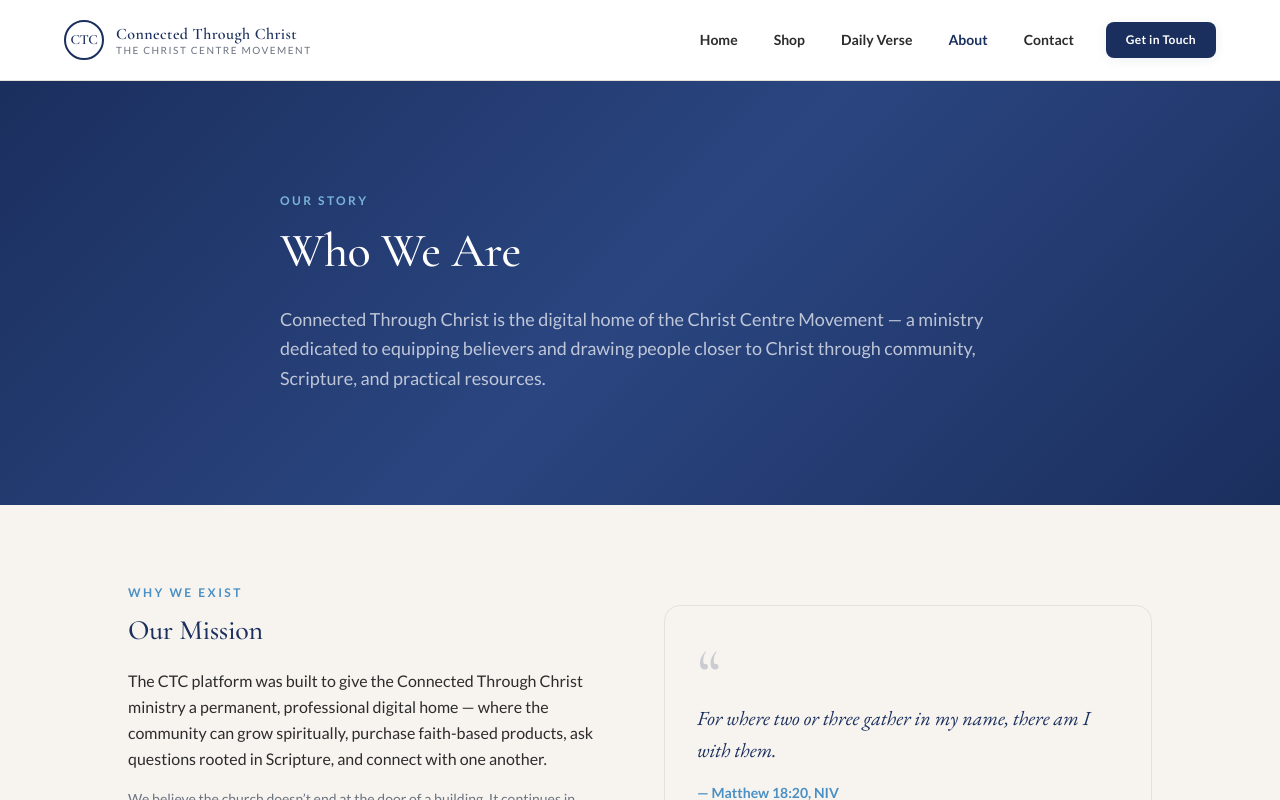
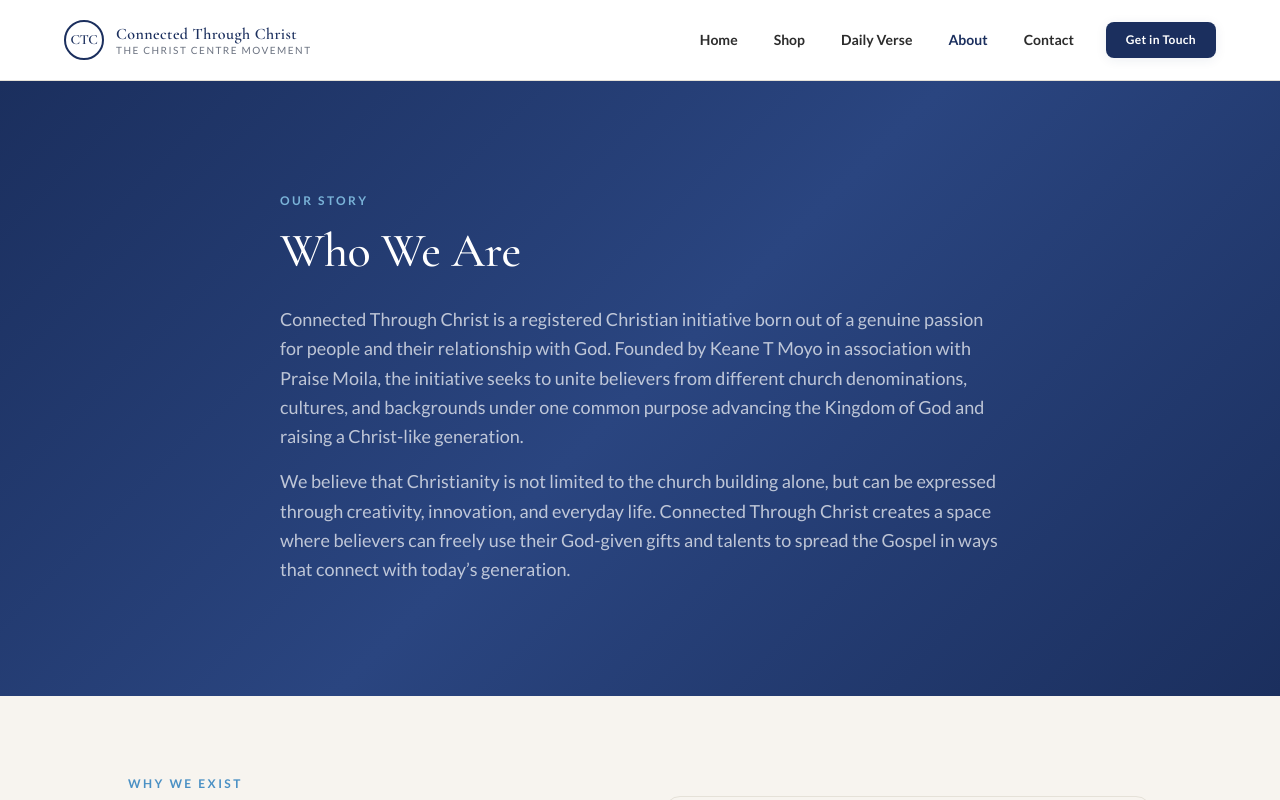
Before and after one commit to Kuber-Technologies-Group/connected-through-christ, a Next.js app in the folder ctc-platform/: page /about in a window 1280 px wide. Shown: the top 800 px of the page. Built offline with nearby package versions, Linux system fonts and the light colour scheme.

Commit message:
Update About page content and contact email; modify placeholder in ContactForm

```diff
--- a/ctc-platform/app/about/page.tsx
+++ b/ctc-platform/app/about/page.tsx
@@ -49,7 +49,10 @@
             Who We Are
           </h1>
           <p className="font-sans text-white/70 text-lg leading-relaxed">
-            Connected Through Christ is the digital home of the Christ Centre Movement — a ministry dedicated to equipping believers and drawing people closer to Christ through community, Scripture, and practical resources.
+            Connected Through Christ is a registered Christian initiative born out of a genuine passion for people and their relationship with God. Founded by Keane T Moyo in association with Praise Moila, the initiative seeks to unite believers from different church denominations, cultures, and backgrounds under one common purpose advancing the Kingdom of God and raising a Christ-like generation.
+          </p>
+          <p className="font-sans mt-4 text-white/70 text-lg leading-relaxed">
+            We believe that Christianity is not limited to the church building alone, but can be expressed through creativity, innovation, and everyday life. Connected Through Christ creates a space where believers can freely use their God-given gifts and talents to spread the Gospel in ways that connect with today’s generation.
           </p>
         </div>
       </div>
@@ -64,7 +67,7 @@
                 Our Mission
               </h2>
               <p className="font-sans text-brand-charcoal leading-relaxed mb-4">
-                The CTC platform was built to give the Connected Through Christ ministry a permanent, professional digital home — where the community can grow spiritually, purchase faith-based products, ask questions rooted in Scripture, and connect with one another.
+                Our mission is to inspire and equip people around the world to evangelize through their creativity and skills. Whether through fashion, music, art, design, public speaking, media, or innovation, we believe every talent can be used to glorify God and impact lives.
               </p>
               <p className="font-sans text-brand-muted text-sm leading-relaxed">
                 We believe the church doesn&rsquo;t end at the door of a building. It continues in homes, on phones, and in everyday conversations. This platform is our expression of that belief.
@@ -125,7 +128,7 @@
             Browse our shop, read today&rsquo;s verse, or send us a message. We&rsquo;d love to hear from you.
           </p>
           <div className="flex flex-wrap justify-center gap-4">
-            <Link href="/shop"    className="btn-primary">Browse the Shop</Link>
+            <Link href="/shop" className="btn-primary">Browse the Shop</Link>
             <Link href="/contact" className="btn-secondary">Get in Touch</Link>
           </div>
         </div>
--- a/ctc-platform/app/contact/page.tsx
+++ b/ctc-platform/app/contact/page.tsx
@@ -59,7 +59,7 @@
                 </div>
                 <div>
                   <p className="font-sans text-brand-charcoal text-sm font-semibold">Email</p>
-                  <p className="font-sans text-brand-muted text-sm">info@connectedthroughchrist.com</p>
+                  <p className="font-sans text-brand-muted text-sm">info@connectedthroughchrist.co.zw</p>
                 </div>
               </div>
 
--- a/ctc-platform/components/ContactForm.tsx
+++ b/ctc-platform/components/ContactForm.tsx
@@ -121,7 +121,7 @@
           autoComplete="name"
           value={formData.name}
           onChange={handleChange}
-          placeholder="e.g. Grace Moyo"
+          placeholder="e.g. Tawanda Moyo"
           className={`input-brand ${errors.name ? 'border-red-400 focus:ring-red-300/40 focus:border-red-400' : ''}`}
         />
         {errors.name && (
```
